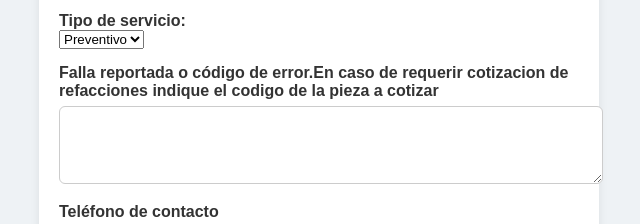
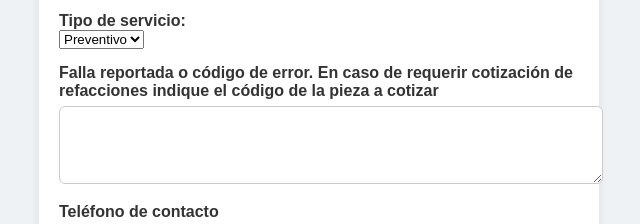
Before and after one commit to fernandoalonso21-hash/solicitud-servicio-medtronic, a plain HTML site: page index.html in a window 1280 px wide. Shown: the part 486-710 px from the top of the page, 321-961 px from the left. Drawn offline with Linux system fonts and the light colour scheme.

Commit message:
Update index.html

```diff
--- a/index.html
+++ b/index.html
@@ -96,7 +96,7 @@ button {
   <option value="cotizacion">Cotizacion</option>
 </select>
 
-  <label>Falla reportada o código de error.En caso de requerir cotizacion de refacciones indique el codigo de la pieza a cotizar</label>
+  <label>Falla reportada o código de error. En caso de requerir cotización de refacciones indique el código de la pieza a cotizar</label>
   <textarea id="falla" rows="3" required></textarea>
 
   <label>Teléfono de contacto</label>
```
